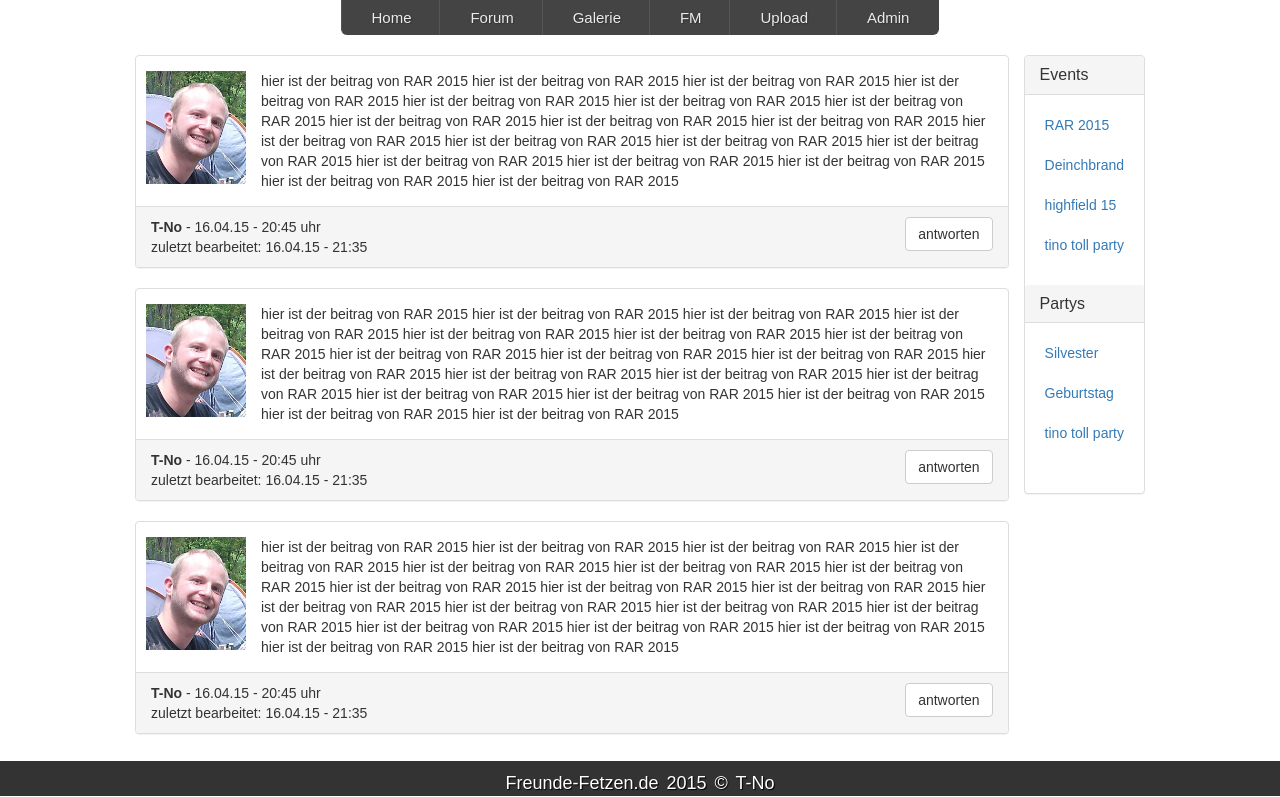
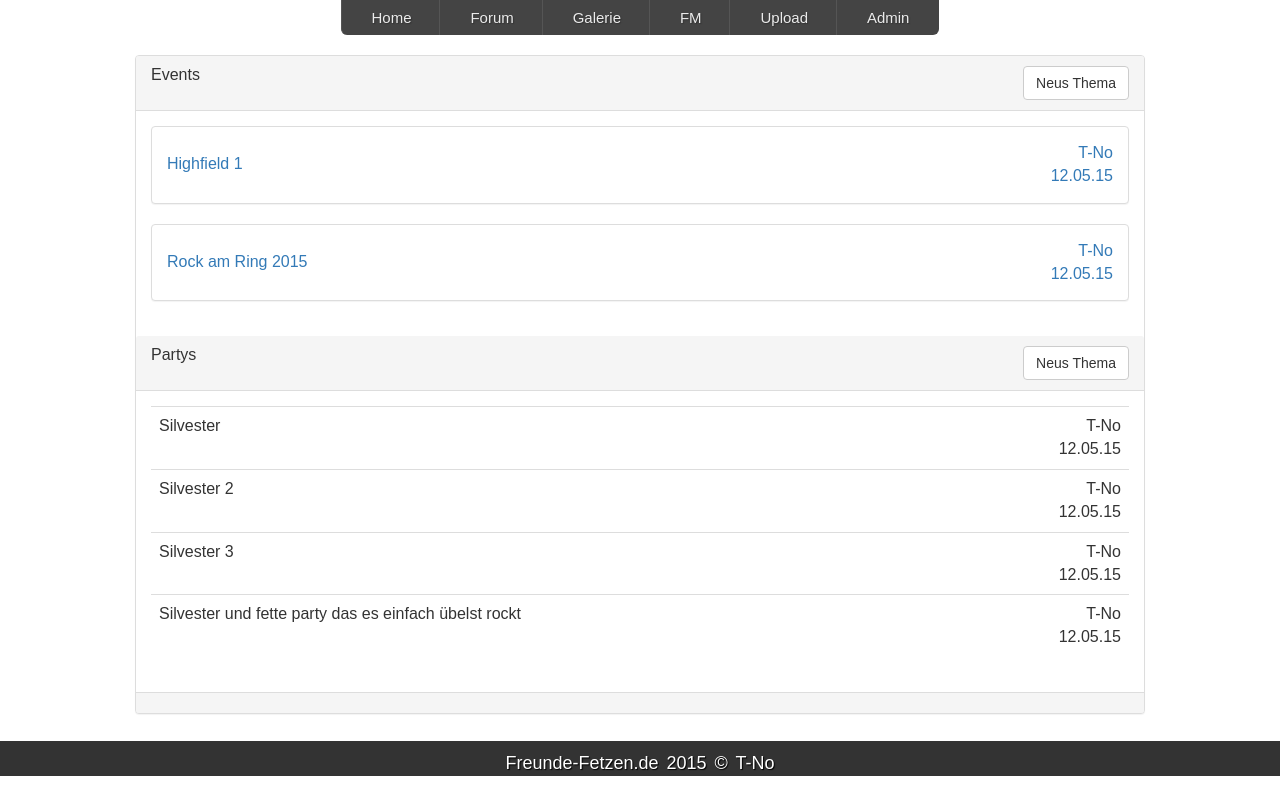
Before and after one commit to rienex/freunde-fetzen, a PHP site: page /forum.php in a window 1280 px wide. Shown: the part 75-872 px from the top of the page. After the commit the page ends 851 px from the top, so only its background shows below. Run offline with PHP 8.4, Linux system fonts and the light colour scheme; some libraries are stand-ins or nearby versions.

Commit message:
forum Formulare

```diff
--- a/freunde-fetzen/css/forum.css
+++ b/freunde-fetzen/css/forum.css
@@ -34,8 +34,11 @@ p.c:hover{
     overflow:auto;
 }
 
+/*  da display: table-cell; kein margin erlaubt,
+    ein extra div um Abstand zwischen post und menue*/
 .post_cell_margin{
     margin-left: 15px;
+    box-sizing: border-box;
 }
 
 .post{
@@ -61,4 +64,34 @@ p.c:hover{
     position: relative;
     text-align: right;
     overflow: auto;
-   }
+}
+
+.post_form{
+    display: none;
+    padding: 15px 20px 20px 20px;
+}
+
+div.topic_hover:hover{
+    background-color: lightgray;
+}
+
+*[onclick] {
+    cursor: pointer;
+}
+
+.forum_table{
+    font-size: 16px;
+    width: 100%;
+    border-collapse: collapse;
+}
+
+.forum_table_right{
+    text-align: right;
+}
+
+.forum_table_middle{
+    min-width: 10px;
+}
+.forum_table_tr{
+    height: 60px;;
+}
--- a/freunde-fetzen/forum.php
+++ b/freunde-fetzen/forum.php
@@ -1,159 +1,85 @@
 <?php include 'layout_top.php'; ?>
-<div class="container_post">
 
-    <div class="post_cell">
-        <div class="post">
-            <div class="panel panel-default">
-                <div class="panel-heading visible-xs-block">
-                    <div class="container_post">
-                        <div class="post_cell" style="width:60px;"><img src="avatar/DSCF3198.jpg" width="50px;" alt=""/></div>
-                        <div class="post_cell visible-xs-block"><b>T-No</b> <br>16.04.15 - 20:45 uhr <br> zuletzt bearbeitet: 16.04.15 - 21:35</div>
-                    </div>
-                </div>
-                <div class="container_post">
-                    <div class="post_avatar hidden-xs"><img src="avatar/DSCF3198.jpg" width="100px;" alt=""/></div>
-                    <div class="panel-body post_beitrag">
-                       hier ist der beitrag von RAR 2015
-                      hier ist der beitrag von RAR 2015
-                      hier ist der beitrag von RAR 2015
-                      hier ist der beitrag von RAR 2015
-                      hier ist der beitrag von RAR 2015
-                      hier ist der beitrag von RAR 2015
-                      hier ist der beitrag von RAR 2015
-                      hier ist der beitrag von RAR 2015
-                          hier ist der beitrag von RAR 2015
-                           hier ist der beitrag von RAR 2015
-                      hier ist der beitrag von RAR 2015
-                      hier ist der beitrag von RAR 2015
-                      hier ist der beitrag von RAR 2015
-                      hier ist der beitrag von RAR 2015
-                      hier ist der beitrag von RAR 2015
-                      hier ist der beitrag von RAR 2015
-                      hier ist der beitrag von RAR 2015
-                          hier ist der beitrag von RAR 2015
-                           hier ist der beitrag von RAR 2015
-                    </div>
-                </div>
-                <div class="panel-footer">
-                    <div class="container_post ">
-                        <div class="post_cell hidden-xs"><span><b>T-No</b> - 16.04.15 - 20:45 uhr <br> zuletzt bearbeitet: 16.04.15 - 21:35</span> </div>
-                        <div class="post_cell antwort_button hidden-xs"><input class="btn btn-default" type="button" value="antworten"></div>
-                        <input class="btn btn-default visible-xs-block " type="button" value="antworten">
-                    </div>
-                </div>
-          </div>
+
+ <!---- Thread Form ---->
+        <div class="panel panel-default post_form">
+            <button type="button" class="close btn_fadeOut" aria-label="Schließen"><span aria-hidden="true">&times;</span></button>
+            <h3>Neues Thema für <span id="thread_form"></span> erstellen</h3><br>
+            <form class="form-horizontal" action="forum.php" method="POST">
+                <input id="thema_input" type="text" class="form-control thread" placeholder="Thema" minlength=3 autofocus required><br>
+                <textarea class="form-control" rows="7" minlength=3 required placeholder="Text"></textarea>
+                <br>
+                <button type="submit" class="btn btn-default">Thema erstellen</button>
+            </form>
         </div>
 
+<div class="panel panel-default">
+            <div class="panel-heading">
+                <div class="container_post">
+                    <div class="post_cell"><h3 class="panel-title">Events</h3></div>
+                    <div class="post_cell antwort_button"><input class="btn btn-default btn_fadeIn" type="button" value="Neus Thema" onclick="thread('Events')"></div>
+                </div>
+            </div>
+            <div class="panel-body">
+                <a href="post.php">
+                    <div class="panel panel-default topic_hover">
+                        <div class="panel-body">
+                             <table class="forum_table">
+                                <tr >
+                                    <td>Highfield 1</td>
+                                    <td class="forum_table_middle"></td>
+                                    <td class="forum_table_right">T-No<br/>12.05.15</td>
+                                </tr>
+                            </table>
+                        </div>
+                    </div>
+                </a>
+                <a href="post.php">
+                    <div class="panel panel-default topic_hover">
+                        <div class="panel-body">
+                            <table class="forum_table">
+                                <tr >
+                                    <td>Rock am Ring 2015</td>
+                                    <td class="forum_table_middle"></td>
+                                    <td class="forum_table_right">T-No<br/>12.05.15</td>
+                                </tr>
+                            </table>
+                        </div>
+                    </div>
+                </a>
+            </div>
+            <div class="panel-heading">
+                <div class="container_post">
+                    <div class="post_cell"><h3 class="panel-title">Partys</h3></div>
+                    <div class="post_cell antwort_button"><input class="btn btn-default btn_fadeIn" type="button" value="Neus Thema" onclick="thread('Partys')"></div>
+                </div>
+           </div>
+            <div class="panel-body">
+                <table class="table table-hover forum_table">
+                    <tr class="forum_table_tr"onclick="window.location='post.php'">
+                        <td>Silvester</td>
+                        <td class="forum_table_middle"></td>
+                        <td class="forum_table_right">T-No<br/>12.05.15</td>
+                    </tr>
+                    <tr class="forum_table_tr" onclick="window.location='post.php'">
+                        <td>Silvester 2</td>
+                        <td class="forum_table_middle"></td>
+                        <td class="forum_table_right">T-No<br/>12.05.15</td>
+                    </tr>
+                    <tr class="forum_table_tr"onclick="window.location='post.php'">
+                        <td>Silvester 3</td>
+                        <td class="forum_table_middle"></td>
+                        <td class="forum_table_right">T-No<br/>12.05.15</td>
+                    </tr>
+                     <tr class="forum_table_tr"onclick="window.location='post.php'">
+                        <td>Silvester und fette party das es einfach übelst rockt</td>
+                        <td class="forum_table_middle"></td>
+                        <td class="forum_table_right">T-No<br/>12.05.15</td>
+                    </tr>
+                </table>
+            </div>
 
-        <div class="post">
-            <div class="panel panel-default">
-                <div class="panel-heading visible-xs-block">
-                    <div class="container_post">
-                        <div class="post_cell" style="width:55px;"><img src="avatar/DSCF3198.jpg" width="50px;" alt=""/></div>
-                        <div class="post_cell visible-xs-block"><b>T-No</b> <br>16.04.15 - 20:45 uhr <br> zuletzt bearbeitet: 16.04.15 - 21:35</div>
-                    </div>
-                </div>
-                <div class="container_post">
-                    <div class="post_avatar hidden-xs"><img src="avatar/DSCF3198.jpg" width="100px;" alt=""/></div>
-                    <div class="panel-body post_beitrag">
-                       hier ist der beitrag von RAR 2015
-                      hier ist der beitrag von RAR 2015
-                      hier ist der beitrag von RAR 2015
-                      hier ist der beitrag von RAR 2015
-                      hier ist der beitrag von RAR 2015
-                      hier ist der beitrag von RAR 2015
-                      hier ist der beitrag von RAR 2015
-                      hier ist der beitrag von RAR 2015
-                          hier ist der beitrag von RAR 2015
-                           hier ist der beitrag von RAR 2015
-                      hier ist der beitrag von RAR 2015
-                      hier ist der beitrag von RAR 2015
-                      hier ist der beitrag von RAR 2015
-                      hier ist der beitrag von RAR 2015
-                      hier ist der beitrag von RAR 2015
-                      hier ist der beitrag von RAR 2015
-                      hier ist der beitrag von RAR 2015
-                          hier ist der beitrag von RAR 2015
-                           hier ist der beitrag von RAR 2015
-                    </div>
-                </div>
-                <div class="panel-footer">
-                    <div class="container_post ">
-                        <div class="post_cell hidden-xs"><span><b>T-No</b> - 16.04.15 - 20:45 uhr <br> zuletzt bearbeitet: 16.04.15 - 21:35</span> </div>
-                        <div class="post_cell antwort_button hidden-xs"><input class="btn btn-default" type="button" value="antworten"></div>
-                        <input class="btn btn-default visible-xs-block " type="button" value="antworten">
-                    </div>
-                </div>
-          </div>
+            <div class="panel-footer"></div>
         </div>
 
-        <div class="post">
-            <div class="panel panel-default">
-                <div class="panel-heading visible-xs-block">
-                    <div class="container_post">
-                        <div class="post_cell" style="width:55px;"><img src="avatar/DSCF3198.jpg" width="50px;" alt=""/></div>
-                        <div class="post_cell visible-xs-block"><b>T-No</b> <br>16.04.15 - 20:45 uhr <br> zuletzt bearbeitet: 16.04.15 - 21:35</div>
-                    </div>
-                </div>
-                <div class="container_post">
-                    <div class="post_avatar hidden-xs"><img src="avatar/DSCF3198.jpg" width="100px;" alt=""/></div>
-                    <div class="panel-body post_beitrag">
-                       hier ist der beitrag von RAR 2015
-                      hier ist der beitrag von RAR 2015
-                      hier ist der beitrag von RAR 2015
-                      hier ist der beitrag von RAR 2015
-                      hier ist der beitrag von RAR 2015
-                      hier ist der beitrag von RAR 2015
-                      hier ist der beitrag von RAR 2015
-                      hier ist der beitrag von RAR 2015
-                          hier ist der beitrag von RAR 2015
-                           hier ist der beitrag von RAR 2015
-                      hier ist der beitrag von RAR 2015
-                      hier ist der beitrag von RAR 2015
-                      hier ist der beitrag von RAR 2015
-                      hier ist der beitrag von RAR 2015
-                      hier ist der beitrag von RAR 2015
-                      hier ist der beitrag von RAR 2015
-                      hier ist der beitrag von RAR 2015
-                          hier ist der beitrag von RAR 2015
-                           hier ist der beitrag von RAR 2015
-                    </div>
-                </div>
-                <div class="panel-footer">
-                    <div class="container_post ">
-                        <div class="post_cell hidden-xs"><span><b>T-No</b> - 16.04.15 - 20:45 uhr <br> zuletzt bearbeitet: 16.04.15 - 21:35</span> </div>
-                        <div class="post_cell antwort_button hidden-xs"><input class="btn btn-default" type="button" value="antworten"></div>
-                        <input class="btn btn-default visible-xs-block " type="button" value="antworten">
-                    </div>
-                </div>
-          </div>
-        </div>
-
-    </div>
-    <div class="post_cell_margin">
-        <div id="forum_menu " class="hidden-xs post_cell">
-            <div class="panel panel-default">
-            <div class="panel-heading">
-                <h3 class="panel-title">Events</h3>
-            </div>
-            <div class="panel-body">
-                <a href="#"><p class="c">RAR 2015</p></a>
-                <a href="#"><p class="c">Deinchbrand</p></a>
-                <a href="#"><p class="c">highfield 15</p></a>
-                <a href="#"><p class="c">tino toll party</p></a>
-            </div>
-            <div class="panel-heading">
-               <h3 class="panel-title">Partys</h3>
-           </div>
-            <div class="panel-body">
-                <table class="table table-hover">
-                    <a href="#"><p class="c">Silvester</p></a>
-                    <a href="#"><p class="c">Geburtstag</p></a>
-                    <a href="#"><p class="c">tino toll party</p></a>
-                </table>
-            </div>
-        </div>
-        </div>
-    </div>
-</div>
 <?php include 'layout_bottom.php'; ?>
--- a/freunde-fetzen/layout_top.php
+++ b/freunde-fetzen/layout_top.php
@@ -13,6 +13,25 @@
         <meta name="viewport" content="width=device-width, initial-scale=1, maximum-scale=1, user-scalable=no"/>
         <script src="js/bootstrap.min.js" type="text/javascript"></script>
         <script src="https://ajax.googleapis.com/ajax/libs/jquery/1.11.2/jquery.min.js"></script>
+        <!-- Script für neuen Beitrag/Thema TextArea--->
+        <script script type="text/javascript">
+
+        //uebergeben der kategorie/thema als onklick
+        function thread(kategorie){
+            $("#thread_form").html(kategorie);
+        }
+
+        $(document).ready(function(){
+            $(".btn_fadeOut").click(function(){
+                $(".post_form").fadeOut()
+            });
+            $(".btn_fadeIn").click(function(){
+                $(".post_form").fadeIn();
+                $(".form-control")[0].focus(); //[0] damit erstes input on focus ist (Firefox)
+            });
+        });
+
+        </script>
 
 
     </head>
```
Also changed, not shown: freunde-fetzen/post.php (added, +197 -0 lines).
